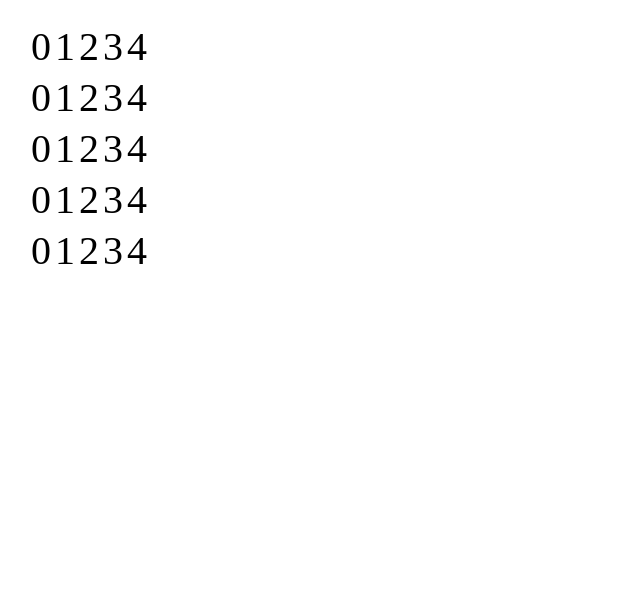
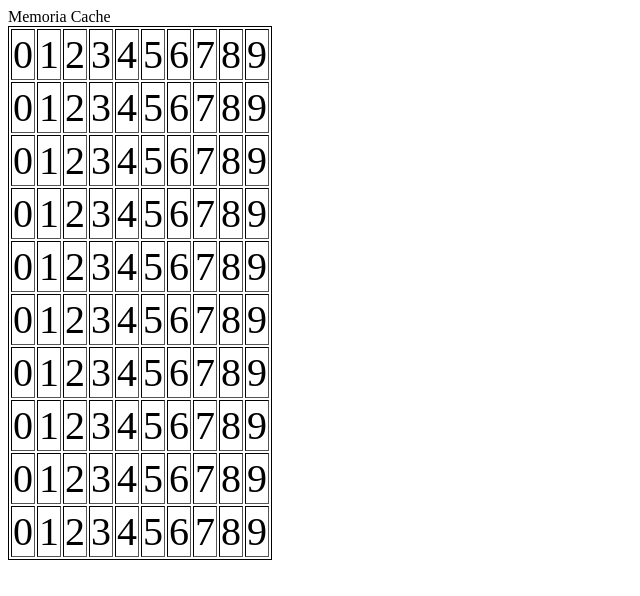
Before and after one commit to TheGabrielRS/simulamemoriaJS, a plain HTML site: page simulamemoria/public_html/index.html in a window 1280 px wide. Shown: the whole page, without its empty margins (0-640 px from the left). Drawn offline with Linux system fonts and the light colour scheme.

Commit message:
generalização da classe
generalização da classe e argumento para função de callback

```diff
--- a/simulamemoria/public_html/index.html
+++ b/simulamemoria/public_html/index.html
@@ -12,13 +12,18 @@ and open the template in the editor.
         <style type="text/css">
         	#tabelaCache
         	{
-        		margin: 10px;
-        		padding: 10px;
+                border: 1px solid black;
         		font-size: 40px;
+                border-style: solid;
+                border-color: black;
         	}
         </style>
    </head>
     <body>
-        <div id="divCache"></div>
+        <div>
+            Memoria Cache
+            <div id="divCache"></div>
+        </div>
+
     </body>
 </html>
--- a/simulamemoria/public_html/memoria.js
+++ b/simulamemoria/public_html/memoria.js
@@ -3,23 +3,23 @@
 
 window.onload = function iniciaMemoria()
 {
-    function ControladorCache(tamanhoCache){
-        this.tamanhoCache = tamanhoCache,
-        this.memoriaCache = [],
-        this.populaCache = function(){
-                        for(var x = 0; x < this.tamanhoCache; x++)
+    function Memoria(tamanho){
+        this.tamanhoMemoria = tamanho,
+        this.memoria = [],
+        this.popula = function(){
+                        for(var x = 0; x < this.tamanhoMemoria; x++)
                         {
-                            this.memoriaCache[x] = [];
-                            for (var y=0; y < this.tamanhoCache; y++)
-                                this.memoriaCache[x][y] = y;
+                            this.memoria[x] = [];
+                            for (var y=0; y < this.tamanhoMemoria; y++)
+                                this.memoria[x][y] = y;
                         }
-                            },
-        this.populaCache(),
+        },
+        this.popula(),
         this.montaTabela = function()
         {
             var tabela = '';
-            tabela += '<table id="tabelaCache">';
-            this.memoriaCache.forEach(function(valorMemoria, index, pagina)
+            tabela += '<table id="tabelaCache" border="1">';
+            this.memoria.forEach(function(valorMemoria, index, pagina)
             {
 	            tabela += '<tr>';
 	            valorMemoria.forEach(function(valorPosicao)
@@ -30,15 +30,44 @@ window.onload = function iniciaMemoria()
             });
             tabela += '</table>';
         	return tabela;
+        },
+        this.verificaPosicao = function(posicao)
+        {
+            var flag = [];
+            posicao.forEach(function(valor, index)
+            {
+                if(valor <= this.tamanhoMemoria)
+                    flag[index] = 1;
+                console.log('Primeiro foreach --tamanho da memoria-- '+this.tamanhoMemoria);
+            },this);
+            var soma;
+            flag.forEach(function(valor, index)
+            {
+                soma = flag[index];
+            });
+            console.log('Soma '+soma);
+            if((soma / flag.length) == 1)
+                return true;
+            else
+                return false;
+        }
+        this.verificaMemoria = function(posicao)
+        {
+            if(this.verificaPosicao(posicao))
+                return this.memoria[posicao[0]][posicao[1]];
+            else
+                return null;
         };
 
     }
 
-    var controlador = new ControladorCache(5);
+    var cache = new Memoria(10);
 
-    console.log(controlador.memoriaCache);
+    console.log(cache.tamanhoMemoria);
 
-    console.log(controlador.montaTabela());
+    console.log(cache.verificaMemoria(Array(1,1)));
 
-	divCache.innerHTML = controlador.montaTabela();
+
+
+	divCache.innerHTML = cache.montaTabela();
 };
```
